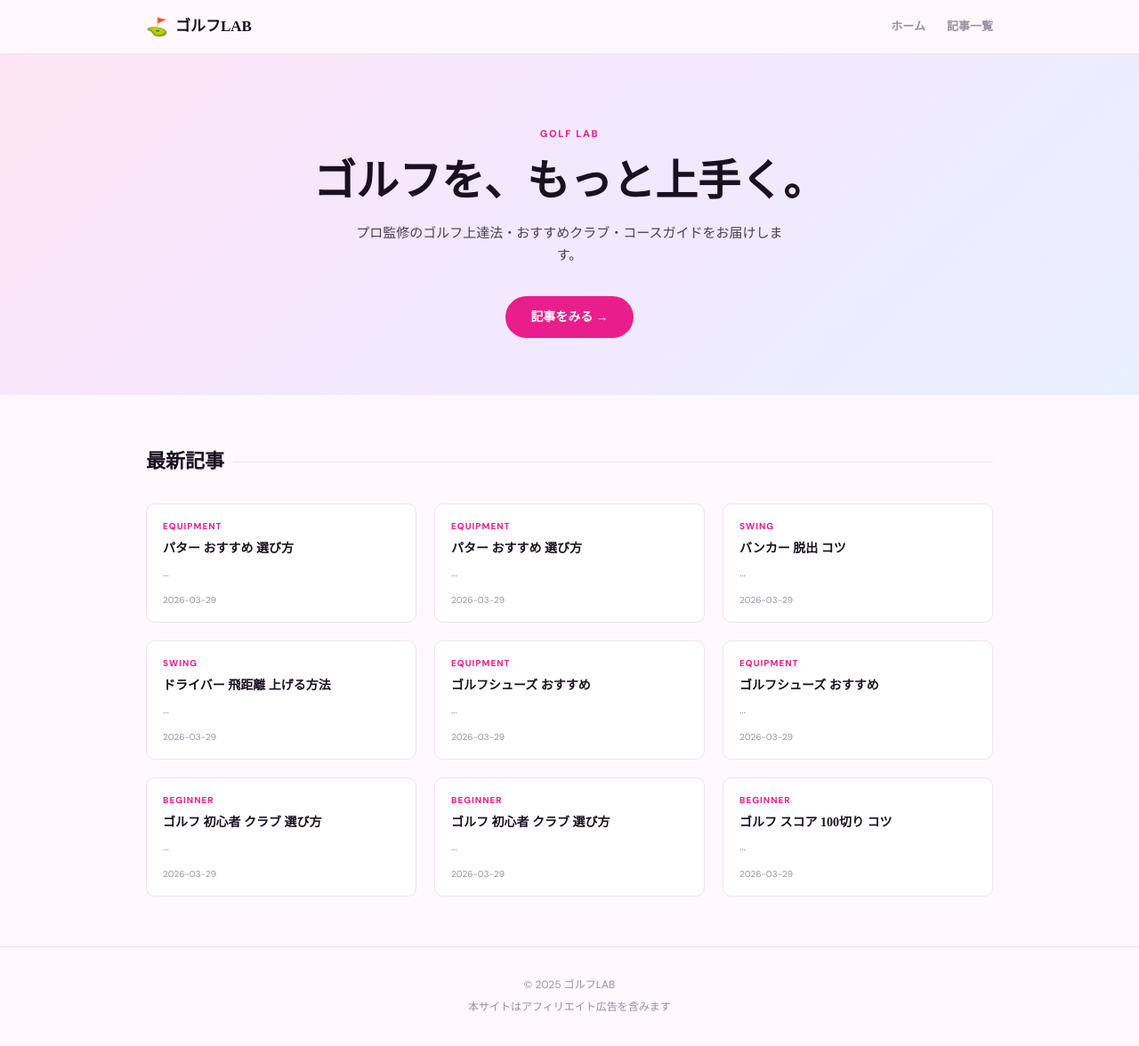
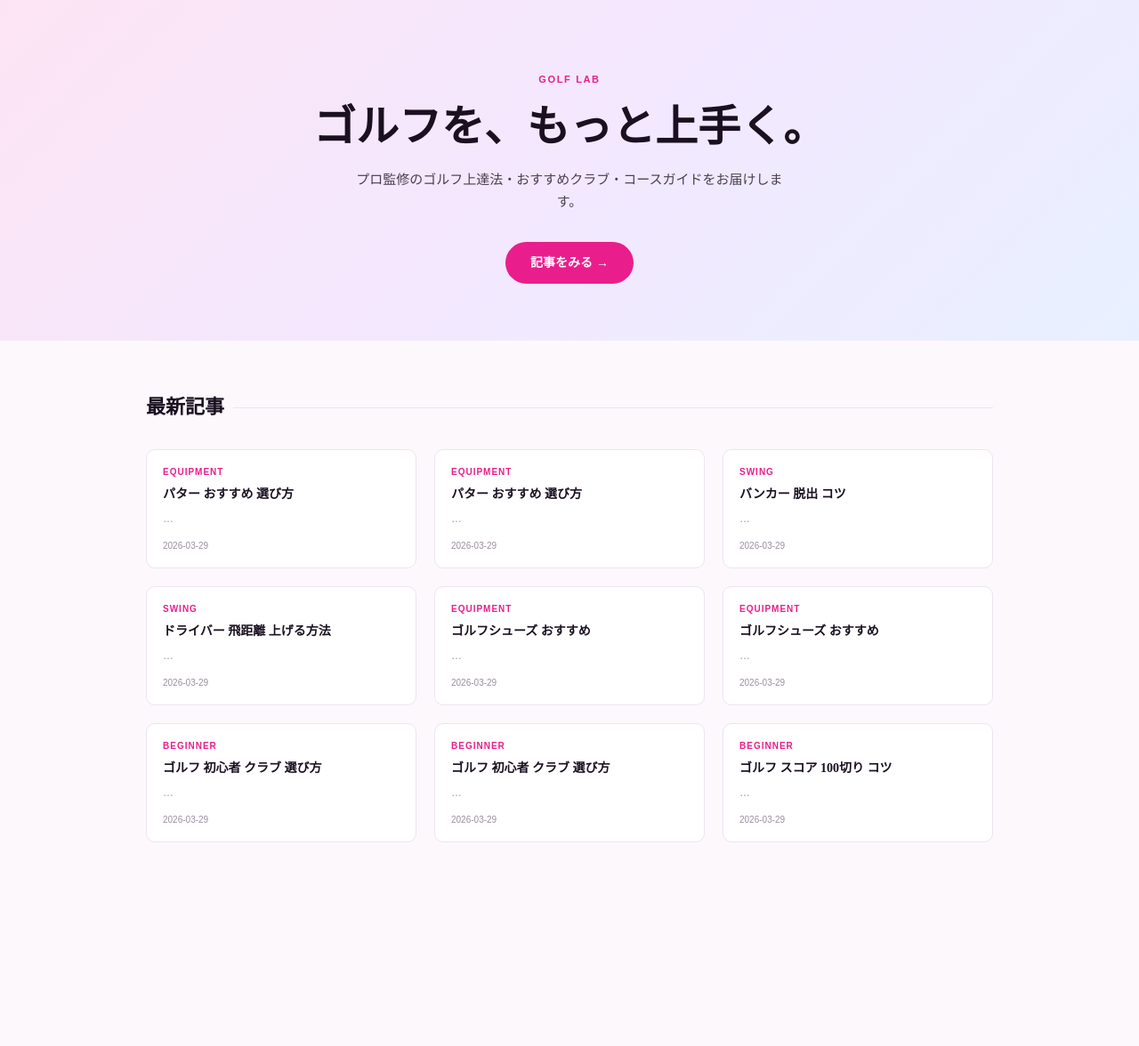
Before and after one commit to okuwabara07-gif/golf-lab-jp, a Next.js app: page / in a window 1280 px wide. Shown: the whole page at 89% size. After the commit the page ends 1003 px from the top, so only its background shows below. Built offline with nearby package versions, Linux system fonts and the light colour scheme.

Commit message:
style: quiet luxury layout + OGP

```diff
--- a/app/layout.tsx
+++ b/app/layout.tsx
@@ -2,41 +2,32 @@
 import './globals.css';
 
 export const metadata: Metadata = {
-  title: { default: 'ゴルフLAB', template: '%s | ゴルフLAB' },
-  description: 'ゴルフ初心者から上級者まで役立つ上達法とギア情報を発信',
-  verification: { google: 'xpdiFRYHloMJxfhCT-IMD08p5na4v9WUqvPY9OrDsHs' },
+  title: 'ゴルフLAB | K-Beauty Portal',
+  description: 'ゴルフ用品・クラブの最新情報',
+  openGraph: {
+    title: 'ゴルフLAB',
+    description: 'ゴルフ用品・クラブの最新情報',
+    url: 'https://golf-lab-jp.vercel.app',
+    siteName: 'K-Beauty Portal',
+    type: 'website',
+  },
+  twitter: {
+    card: 'summary_large_image',
+    title: 'ゴルフLAB',
+    description: 'ゴルフ用品・クラブの最新情報',
+    site: '@beauty_note_j',
+    creator: '@beauty_note_j',
+  },
 };
 
 export default function RootLayout({ children }: { children: React.ReactNode }) {
   return (
     <html lang="ja">
       <head>
-        <link rel="preconnect" href="https://fonts.googleapis.com" />
-        <link rel="preconnect" href="https://fonts.gstatic.com" crossOrigin="anonymous" />
-        <link href="https://fonts.googleapis.com/css2?family=Noto+Serif+JP:wght@400;700&family=DM+Sans:wght@400;600;800&display=swap" rel="stylesheet" />
-        <script async src="https://pagead2.googlesyndication.com/pagead/js/adsbygoogle.js?client=ca-pub-3460729726810386" crossOrigin="anonymous"></script>
+        <link rel="preconnect" href="https://fonts.googleapis.com"/>
+        <link href="https://fonts.googleapis.com/css2?family=Noto+Serif+JP:wght@400;700&family=DM+Mono:wght@400;500&family=Outfit:wght@300;400;500&display=swap" rel="stylesheet"/>
       </head>
-      <body>
-        <header className="site-header">
-          <div className="header-inner">
-            <a href="/" className="site-logo">
-              <span className="logo-mark">⛳</span>
-              <span className="logo-text">ゴルフLAB</span>
-            </a>
-            <nav className="site-nav">
-              <a href="/">ホーム</a>
-              <a href="/blog">記事一覧</a>
-            </nav>
-          </div>
-        </header>
-        <main>{children}</main>
-        <footer className="site-footer">
-          <div className="footer-inner">
-            <p>© 2025 ゴルフLAB</p>
-            <p className="footer-note">本サイトはアフィリエイト広告を含みます</p>
-          </div>
-        </footer>
-      </body>
+      <body>{children}</body>
     </html>
   );
 }
```
